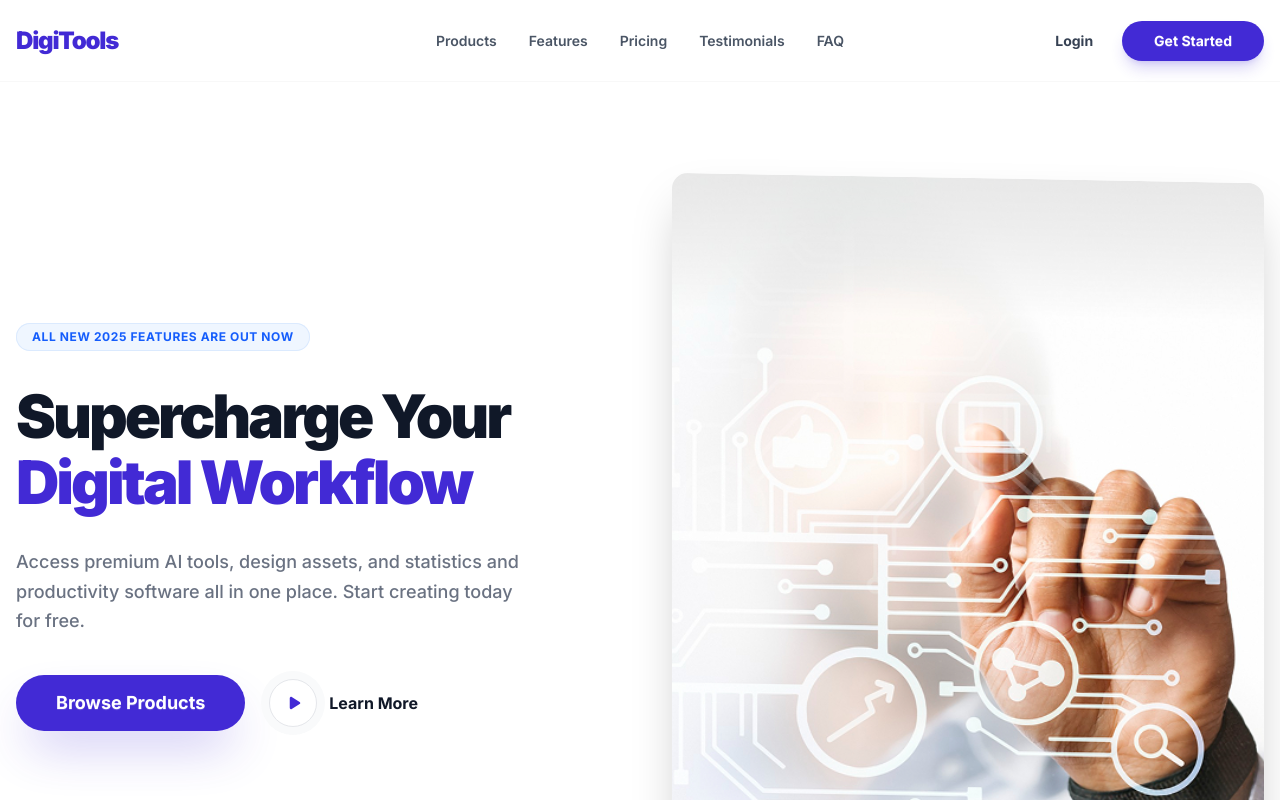
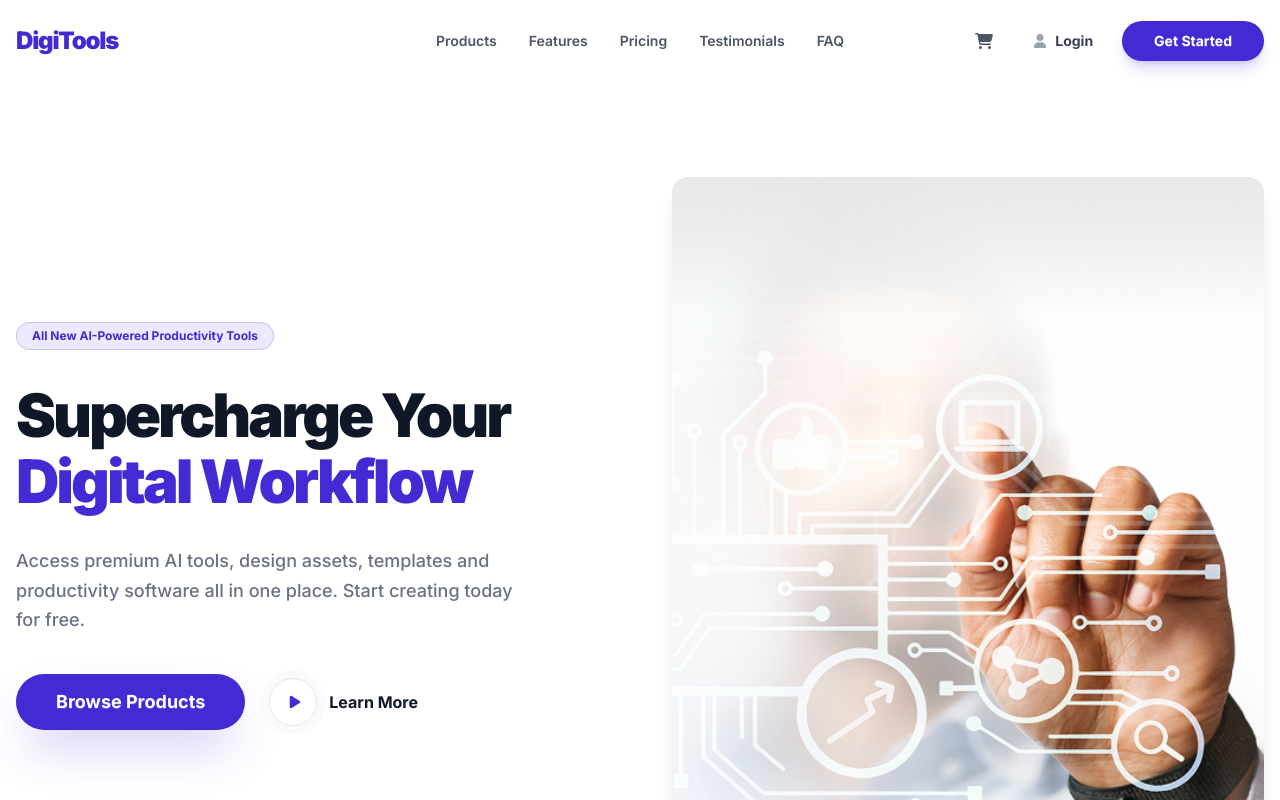
Before and after one commit to Omar-webcloud/DigiTools, a React (Vite) app: page / in a window 1280 px wide. Shown: the top 800 px of the page. Built offline with nearby package versions, Linux system fonts and the light colour scheme.

Commit message:
update content

```diff
--- a/src/App.jsx
+++ b/src/App.jsx
@@ -16,7 +16,7 @@ import {
 } from 'react-icons/fa6'
 
 const Navbar = () => (
-  <nav className="navbar bg-base-100 px-4 py-4 max-w-7xl mx-auto border-b border-base-200" style={{ fontFamily: 'Inter, sans-serif' }}>
+  <nav className="navbar bg-white px-4 py-4 max-w-7xl mx-auto" style={{ fontFamily: 'Inter, sans-serif' }}>
     <div className="navbar-start">
       <a className="text-2xl font-black text-primary cursor-pointer tracking-tighter">DigiTools</a>
     </div>
@@ -30,7 +30,12 @@ const Navbar = () => (
       </ul>
     </div>
     <div className="navbar-end gap-3">
-      <a className="btn btn-ghost font-bold text-gray-700">Login</a>
+      <button className="btn btn-ghost btn-circle text-gray-600">
+        <FaCartShopping className="text-lg" />
+      </button>
+      <a className="btn btn-ghost font-bold text-gray-700 flex items-center gap-2">
+        <FaUser className="text-gray-400" /> Login
+      </a>
       <a className="btn btn-primary rounded-full px-8 text-white shadow-lg shadow-primary/20 font-bold border-none">Get Started</a>
     </div>
   </nav>
@@ -40,15 +45,15 @@ const Hero = () => (
   <section className="relative pt-24 pb-24 overflow-hidden" style={{ fontFamily: 'Inter, sans-serif' }}>
     <div className="max-w-7xl mx-auto px-4 flex flex-col lg:flex-row items-center gap-16">
       <div className="lg:w-1/2 text-left">
-        <div className="inline-block px-4 py-1.5 rounded-full bg-blue-50 text-blue-600 text-xs font-bold mb-8 ring-1 ring-blue-100 ring-inset uppercase tracking-wider">
-          All New 2025 Features Are Out Now
+        <div className="inline-block px-4 py-1.5 rounded-full bg-primary/10 text-primary text-xs font-bold mb-8 ring-1 ring-primary/20 ring-inset">
+          All New AI-Powered Productivity Tools
         </div>
         <h1 className="text-6xl font-black leading-[1.1] mb-8 tracking-tighter text-gray-900">
           Supercharge Your <br />
           <span className="text-primary">Digital Workflow</span>
         </h1>
         <p className="text-gray-500 text-lg mb-10 leading-relaxed max-w-lg font-medium">
-          Access premium AI tools, design assets, and statistics and productivity software all in one place. Start creating today for free.
+          Access premium AI tools, design assets, templates and productivity software all in one place. Start creating today for free.
         </p>
         <div className="flex items-center gap-6">
           <button className="btn btn-primary rounded-full px-10 h-14 text-white shadow-2xl shadow-primary/30 border-none font-bold text-lg">Browse Products</button>
@@ -62,7 +67,7 @@ const Hero = () => (
       </div>
       <div className="lg:w-1/2 relative">
         <div className="absolute -inset-10 bg-primary/5 rounded-full blur-[100px] -z-10 animate-pulse"></div>
-        <img src="/banner.png" alt="Hero Illustration" className="w-full rounded-2xl shadow-2xl skew-y-1 hover:skew-y-0 transition-transform duration-1000" />
+        <img src="/banner.png" alt="Hero Illustration" className="w-full rounded-2xl shadow-xl transition-transform duration-1000" />
       </div>
     </div>
   </section>
@@ -144,7 +149,7 @@ const Tools = () => {
           </p>
           <div className="flex justify-center gap-4 mt-6">
             <button className="btn btn-primary rounded-full px-10 h-14 text-white shadow-xl shadow-primary/20 border-none font-bold text-lg">Products</button>
-            <button className="btn btn-ghost rounded-full px-10 h-14 text-gray-400 font-extrabold text-lg hover:text-primary transition-colors">Top Kit</button>
+            <button className="btn btn-ghost rounded-full px-10 h-14 text-gray-400 font-extrabold text-lg hover:text-primary transition-colors hover:bg-primary/5">Cart(0)</button>
           </div>
         </div>
         <div className="grid grid-cols-1 md:grid-cols-2 lg:grid-cols-3 gap-10">
```
